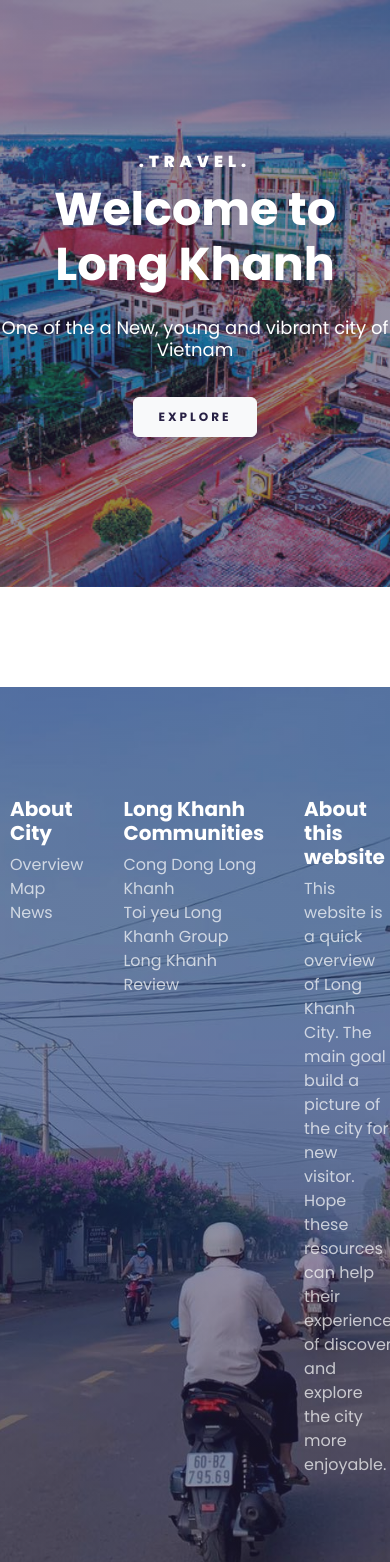
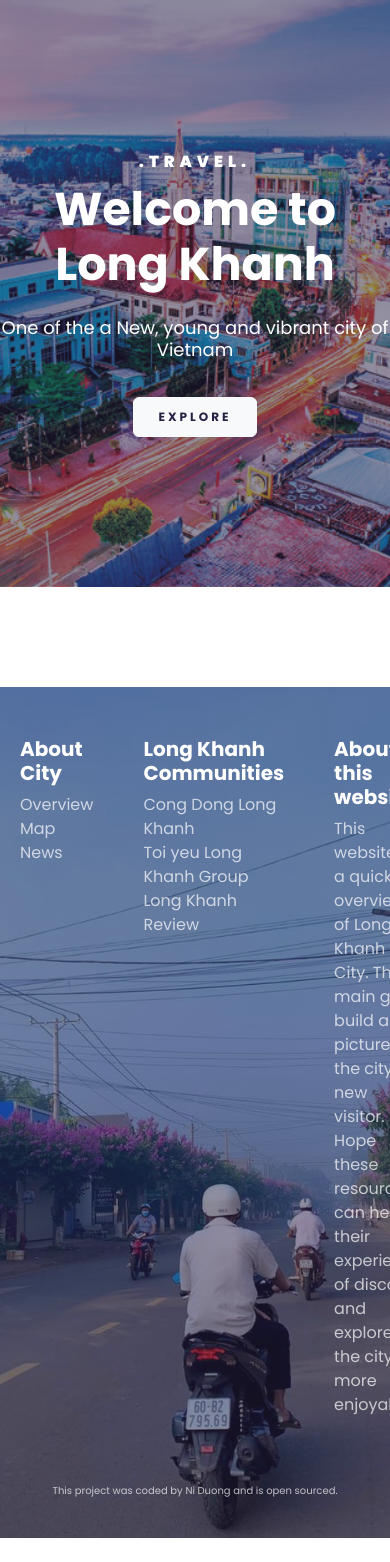
Before and after one commit to duongni/my-hometown, a React (Create React App) app: page / in a window 390 px wide. Shown: the top 1562 px of the page. After the commit the page ends 1538 px from the top, so only its background shows below. Built offline with nearby package versions, Linux system fonts and the light colour scheme.

Commit message:
Updated the styling of the footer

```diff
--- a/src/Footer.css
+++ b/src/Footer.css
@@ -8,10 +8,14 @@
   background-position: center;
   background-size: cover;
   background-repeat: no-repeat;
+
+  margin-top: 100px;
+  margin-bottom: 0;
+}
+.footer-content {
   display: grid;
   grid-template-columns: 1fr 2fr 3fr;
-  grid-gap: 20px;
-  margin-top: 100px;
+  grid-gap: 64px;
 }
 .Footer h5 {
   color: white;
@@ -20,9 +24,8 @@
 }
 .content1 {
   text-align: left;
-  padding: 10px;
-  margin-top: 100px;
-  margin-bottom: 100px;
+
+  margin: 100px 71px;
 }
 .Footer ul {
   padding: 0;
@@ -45,3 +48,29 @@
   font-weight: 400;
   color: white;
 }
+.Footer .credit {
+  font-size: 10px;
+  margin-bottom: 0;
+  padding-bottom: 40px;
+}
+@media (max-width: 1200px) {
+  .Footer {
+    grid-gap: 30px;
+  }
+}
+@media (max-width: 800px) {
+  .footer-content {
+    grid-gap: 20px;
+  }
+  .content1 {
+    margin: 50px 30px;
+  }
+}
+@media (max-width: 576px) {
+  .footer-content {
+    grid-gap: 10px;
+  }
+  .content1 {
+    margin: 50px 20px;
+  }
+}
--- a/src/Footer.js
+++ b/src/Footer.js
@@ -3,6 +3,7 @@ import "./Footer.css";
 export default function Footer() {
   return (
     <div className="Footer">
+      <div className="footer-content">
         <div className="content1">
           <h5>About City</h5>
           <ul>
@@ -76,10 +77,24 @@ export default function Footer() {
           <h5>About this website</h5>
           <p>
             This website is a quick overview of Long Khanh City. The main goal
-          build a picture of the city for new visitor. Hope these resources can
-          help their experience of discover and explore the city more enjoyable.
+            build a picture of the city for new visitor. Hope these resources
+            can help their experience of discover and explore the city more
+            enjoyable.
           </p>
         </div>
       </div>
+      <p className="credit">
+        This project was coded by Ni Duong and is
+        <a
+          href="https://github.com/duongni/my-hometown"
+          target="_blank"
+          rel="noreferrer"
+          title="Link to Sourced Code"
+        >
+          {" "}
+          open sourced.
+        </a>
+      </p>
+    </div>
   );
 }
```
Lines whose indentation alone changed are shown as unchanged.
